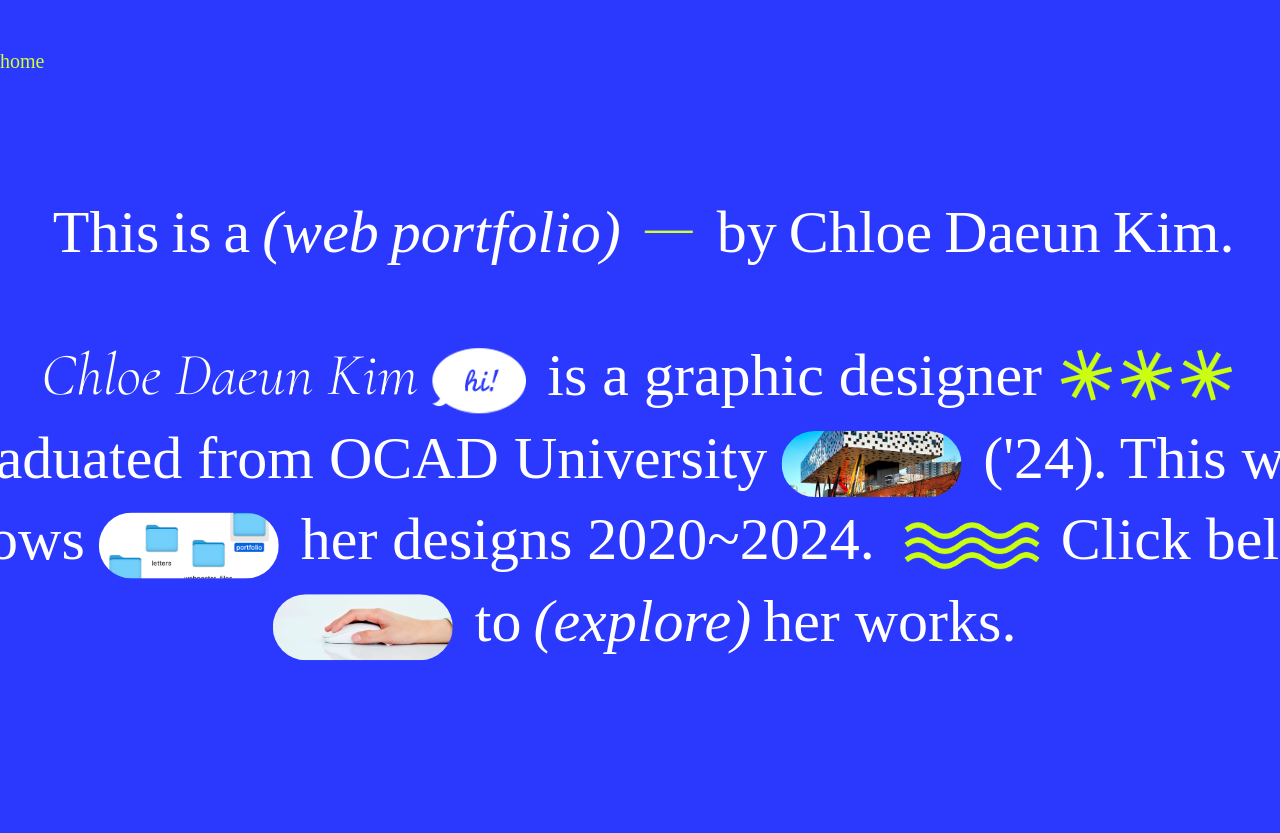
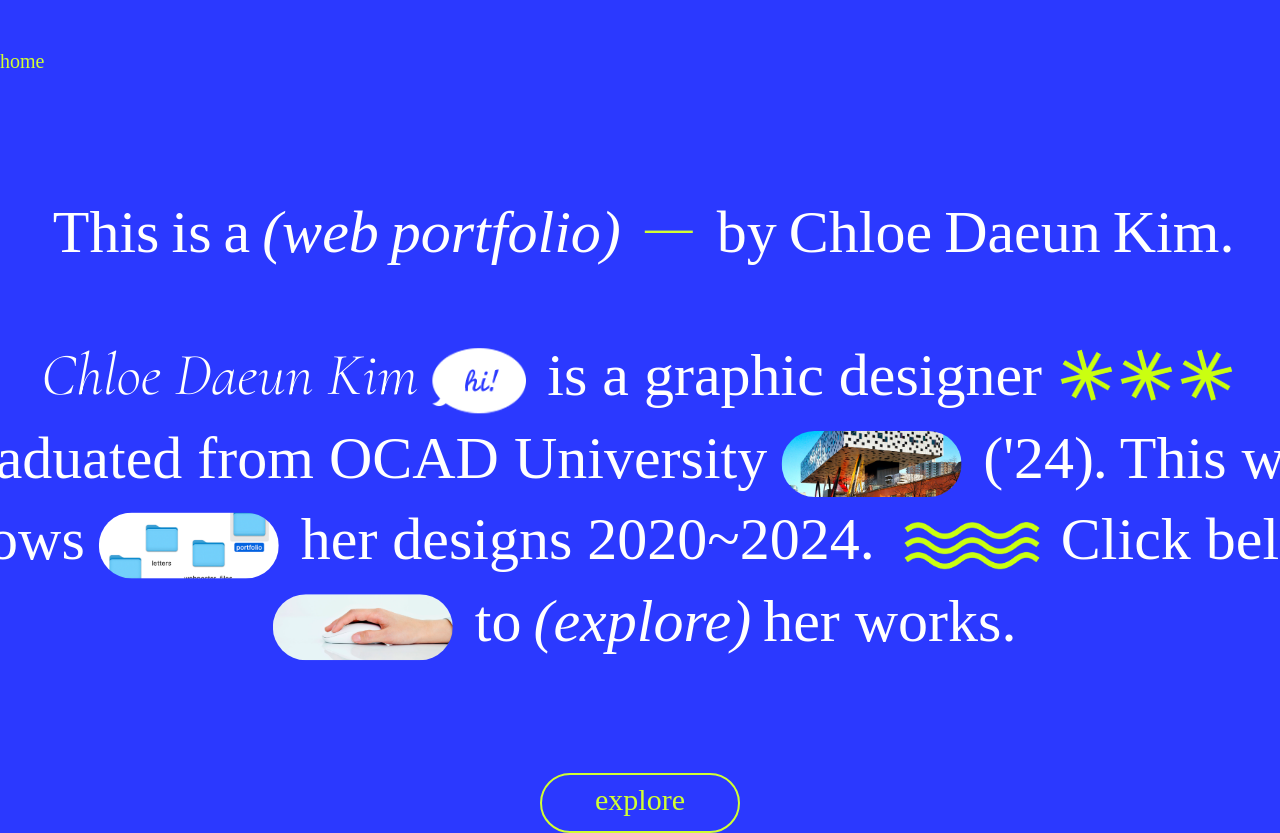
Before and after one commit to dxh703kim/porfolio2024, a plain HTML site: page index.html in a window 1280 px wide. Shown: the top 833 px of the page. Before the commit the page ends 800 px from the top, so only its background shows below. Drawn offline with nearby package versions, Linux system fonts and the light colour scheme; a web font is replaced by a local one.

Commit message:
Update index.html

```diff
--- a/index.html
+++ b/index.html
@@ -59,6 +59,8 @@
                 <div class="text texts">her works.</div>
         </div>
         </div>
-
+        <div class="wrapper">
+                <div class="button"> <p>explore</p> </div>
+        </div>
     </body>
 </html>
```
